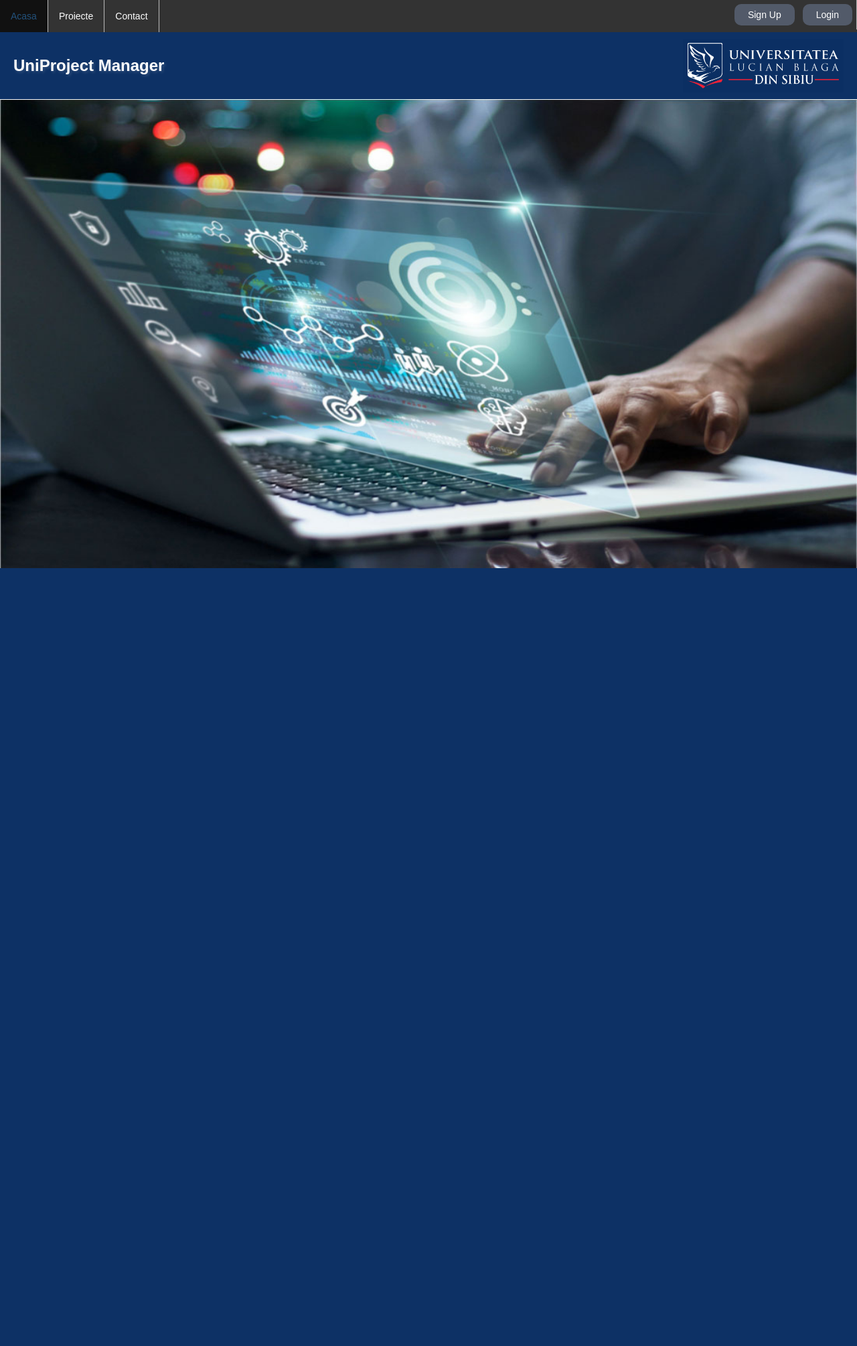
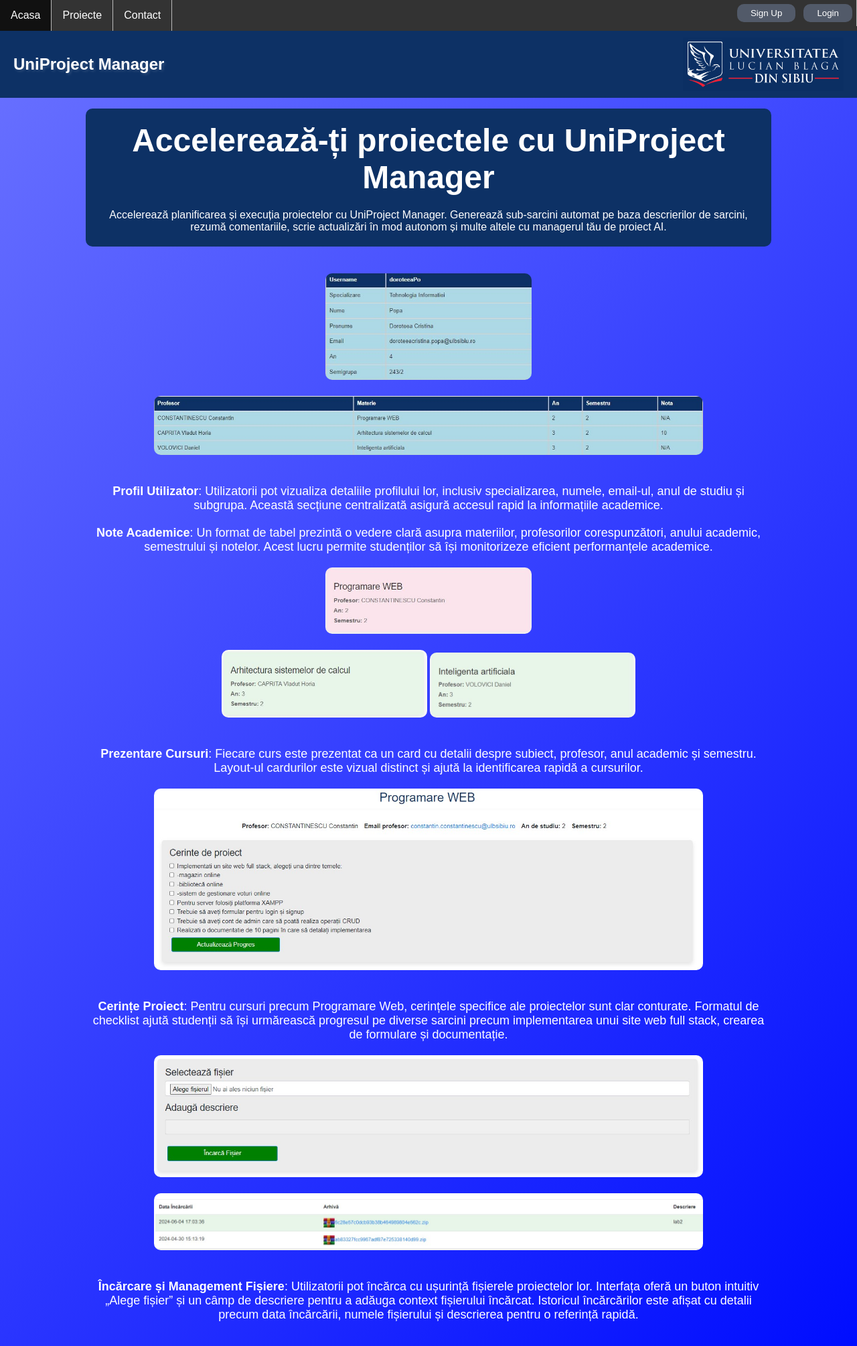
Before and after one commit to DoroteeaPopa/UniProject_Manager, a PHP site: page /uploadedFile/ in a window 1280 px wide. Shown: the whole page at 67% size. Before the commit the page ends 848 px from the top, so only its background shows below. Run offline with PHP 8.4, Linux system fonts and the light colour scheme.

Commit message:
modificari pentru vizitator + licenta 10

```diff
--- a/contact.php
+++ b/contact.php
@@ -111,11 +111,6 @@
   <div id="despre-noi" class="row">
     <div class="col-12">
       <h5>Despre Noi</h5>
-      <p>Departamentul de Calculatoare şi Inginerie Electrică (DCIE) îsi are originile în Catedra de Electrotehnica si Calculatoare, înfiintata în anul 1990 pentru supervizarea specializarii Calculatoare (ingineri - studii de lunga durata, 5 ani), înfiintata în anul 1986.</p>
-      <p>În anul 1997, ca urmare a dezvoltarii, pe de o parte, si ca o necesitate de definire mai precisa a domeniilori de activitate (în continua extindere), pe de alta parte, Catedra de Electrotehnica si Calculatoare s-a separat în Catedra de Calculatoare si Automatizari si respectiv Catedra de Inginerie Electrica si Electronica, ambele fiintând sub aceasta denumire până în anul 2011.</p>
-      <p>În anul 2011 Catedra de Calculatoare si Automatizari si Catedra de Inginerie Electrica si Electronica se reunesc formând Departamentul de Calculatoare şi Inginere Electrică, care fiinţează sub această denumire si în prezent, în cadrul Facultatii de Inginerie a Universitatii “Lucian Blaga” din Sibiu.</p>
-      <p>Activitatea didactica a DCIE este sustinuta în prezent de 38 cadre didactice titulare (6 profesori, 12  conferentiari, 9 sefi lucrari, 9 asistenti, 2 preparatori) precum si de un numar de aproximativ 10 colaboratori externi, specialisti în domeniul stiintei calculatoarelor şi ingineriei electrice. Dintre membrii titulari unul detine conducere de doctorat în domeniul Ştiinţa Calculatoarelor, 29 deţin titlul ştiinţific de doctor iar 8 sunt doctoranzi în domeniul lor de specialitate.</p>
-      <p>Baza materială disponibilă atât pentru activităţile didactice cât si pentru cele de cercetare este compusa din 15 laboratoare dedicate instruirii studentilor în domeniile ingineriei sofware si hardware. Dotarea laboratoarelor, semnificativ îmbunatatita în ultimii ani, s-a realizat prin: programe TEMPUS finantate de catre Comunitatea Europeana, granturi de cercetare finantate de care Ministerul Educatiei si Cercetarii si prin finantare proprie.</p>
     </div>
   </div>
 </div>
--- a/header.php
+++ b/header.php
@@ -21,7 +21,6 @@
 
     <div class="container" style="background-color:#f1f1f1">
       <button type="button" onclick="document.getElementById('id01').style.display='none'" class="cancelbtn">Cancel</button>
-      <span class="psw">Forgot <a href="#">password?</a></span>
     </div>
   </form>
 </div>
@@ -45,8 +44,8 @@
       <label for="password"><b>Parola</b></label>
       <input type="password" placeholder="Enter Password" name="password" required>
 
-      <label for="status">Statutul:</label>
-      <select name="status" id="status">
+      <label style="color: black;" for="status">Statutul:</label>
+      <select style="color: black;" name="status" id="status">
           <option value="student">Student</option>
           <option value="prof">Profesor</option>
           <option value="prof_coord">Profesor Coordonator</option>
@@ -58,7 +57,6 @@
 
     <div class="container" style="background-color:#f1f1f1">
       <button type="button" onclick="document.getElementById('id02').style.display='none'" class="cancelbtn">Cancel</button>
-      <span class="psw">Forgot <a href="#">password?</a></span>
     </div>
 
     <?php
--- a/index.php
+++ b/index.php
@@ -1,16 +1,49 @@
-
-
 <!DOCTYPE html>
-<html lang="en">
+<html lang="ro">
 <head>
   <title>UniProject Manager</title>
   <meta charset="utf-8">
   <meta name="viewport" content="width=device-width, initial-scale=1">
-  <link rel="stylesheet" href="https://maxcdn.bootstrapcdn.com/bootstrap/3.4.1/css/bootstrap.min.css">
-  <script src="https://ajax.googleapis.com/ajax/libs/jquery/3.6.0/jquery.min.js"></script>
-  <script src="https://maxcdn.bootstrapcdn.com/bootstrap/3.4.1/js/bootstrap.min.js"></script>
+
   <link rel="stylesheet" href="style.css">
-
+  <style>
+    body {
+      font-family: Arial, sans-serif;
+      background: linear-gradient(135deg, #6B73FF 0%, #000DFF 100%);
+      color: #fff;
+      margin: 0;
+      padding: 0;
+      text-align: center;
+    }
+    .container {
+      max-width: 1200px;
+      margin: auto;
+      padding: 50px 20px;
+    }
+    h1 {
+      font-size: 48px;
+      margin-bottom: 20px;
+    }
+    h2 {
+      font-size: 36px;
+      margin-bottom: 40px;
+    }
+    .description img {
+      width: 80%;
+      border-radius: 10px;
+      margin-bottom: 20px;
+    }
+    .description p {
+      font-size: 18px;
+      margin: 20px 0;
+    }
+    .project-header {
+      background-color: #0D3165;
+      padding: 20px;
+      border-radius: 10px;
+      margin-bottom: 40px;
+    }
+  </style>
 </head>
 <body>
 
@@ -19,9 +52,31 @@
     require_once "./header.php"
 ?>
 
+<div class="container">
+  <div class="project-header">
+    <h1>Accelerează-ți proiectele cu UniProject Manager</h1>
+    <p>Accelerează planificarea și execuția proiectelor cu UniProject Manager. Generează sub-sarcini automat pe baza descrierilor de sarcini, rezumă comentariile, scrie actualizări în mod autonom și multe altele cu managerul tău de proiect AI.</p>
+  </div>
 
-<div >
-    <img style="width:100%; height:700px;" src="acasa.jpg" alt="logo">
+  <div class="description">
+    <img style="width: 30%;" src="interfata1.jpg" alt="Pagina Principală">
+    <img src="interfata2.jpg" alt="Încărcare și Management Fișiere">
+    <p><strong>Profil Utilizator</strong>: Utilizatorii pot vizualiza detaliile profilului lor, inclusiv specializarea, numele, email-ul, anul de studiu și subgrupa. Această secțiune centralizată asigură accesul rapid la informațiile academice.</p>
+    <p><strong>Note Academice</strong>: Un format de tabel prezintă o vedere clară asupra materiilor, profesorilor corespunzători, anului academic, semestrului și notelor. Acest lucru permite studenților să își monitorizeze eficient performanțele academice.</p>
+
+
+    <img style="width: 30%;" src="interfata3.jpg" alt="Profil Utilizator">
+    <br><img style="width: 30%;" src="interfata3_2.jpg" alt="Profil Utilizator">
+    <img style="width: 30%;" src="interfata3_3.jpg" alt="Profil Utilizator">
+    <p><strong>Prezentare Cursuri</strong>: Fiecare curs este prezentat ca un card cu detalii despre subiect, profesor, anul academic și semestru. Layout-ul cardurilor este vizual distinct și ajută la identificarea rapidă a cursurilor.</p>
+
+    <img src="interfata4.jpg" alt="Note Academice">
+    <p><strong>Cerințe Proiect</strong>: Pentru cursuri precum Programare Web, cerințele specifice ale proiectelor sunt clar conturate. Formatul de checklist ajută studenții să își urmărească progresul pe diverse sarcini precum implementarea unui site web full stack, crearea de formulare și documentație.</p>
+
+    <img src="interfata5.jpg" alt="Prezentare Cursuri">
+    <img src="interfata6.jpg" alt="Cerințe Proiect">
+    <p><strong>Încărcare și Management Fișiere</strong>: Utilizatorii pot încărca cu ușurință fișierele proiectelor lor. Interfața oferă un buton intuitiv „Alege fișier” și un câmp de descriere pentru a adăuga context fișierului încărcat. Istoricul încărcărilor este afișat cu detalii precum data încărcării, numele fișierului și descrierea pentru o referință rapidă.</p>
+  </div>
 </div>
 
 </body>
--- a/proiecte_student.php
+++ b/proiecte_student.php
@@ -169,7 +169,7 @@ $db->close();
         }
 
 
-        if($an_curent=4){?>
+        if($an_curent===4){?>
             <div class="card licenta" onclick="window.location.href='delalii_licenta_st.php?id_specializare=<?php echo $id_specializare; ?>&id_student=<?php echo $id_student; ?>'">
                 <h3>Licenta</h3>
                 <p><strong>Data predarii:<?php echo  $data_predarii?></strong></p>
--- a/style.css
+++ b/style.css
@@ -99,3 +99,15 @@ li a:hover:not(.active) {
   color: #aa0478;
   padding: 40px;;
 }
+
+/* Reseturi */
+* {
+  margin: 0;
+  padding: 0;
+}
+
+/* Layout principal */
+.container {
+  width: 80%;
+  margin: 0 auto;
+}
```
Also changed, not shown: detalii_proiect_st.php (+10 -8 lines), proiecte.php (+45 -15 lines), signup_action.php (+8 -11 lines), interfata1.jpg (added), interfata2.jpg (added), interfata3.jpg (added), interfata3_2.JPG (added), interfata3_3.JPG (added), interfata4.jpg (added), interfata5.jpg (added), interfata6.jpg (added), 1 other file.
